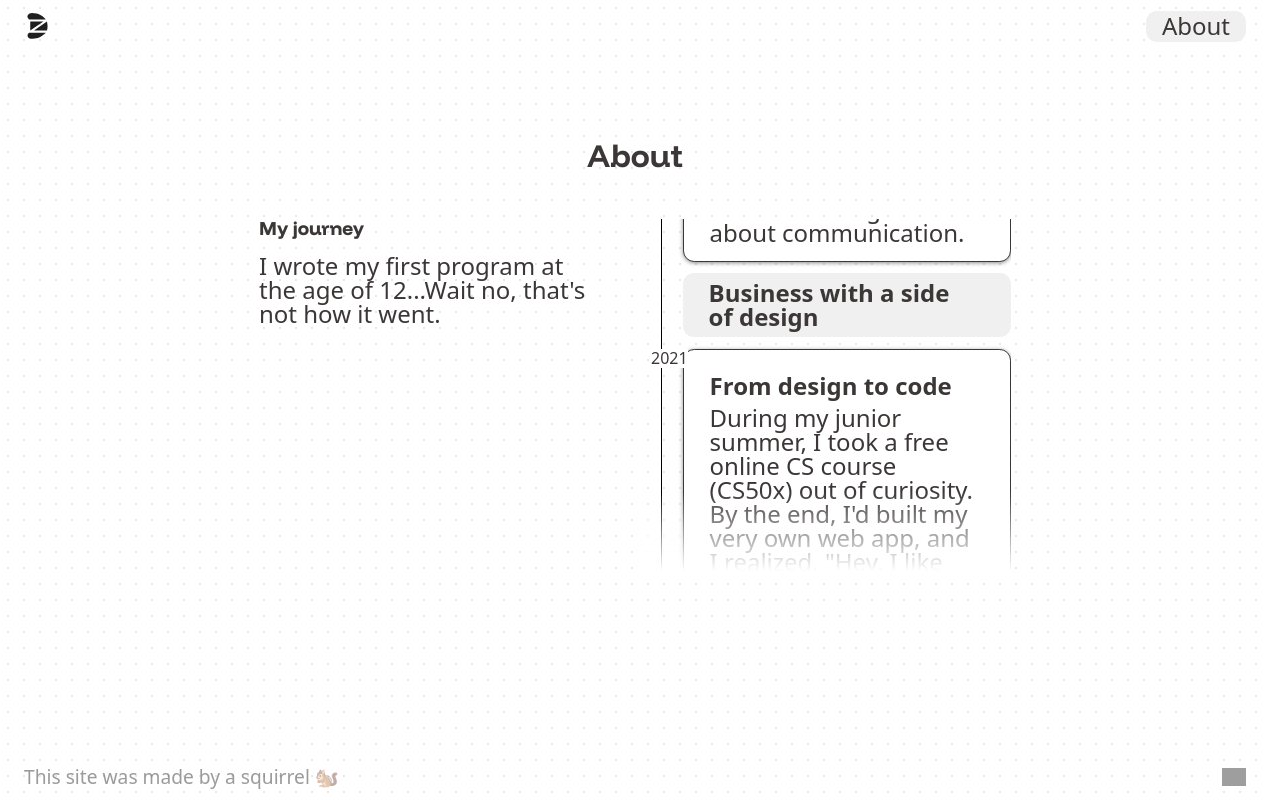
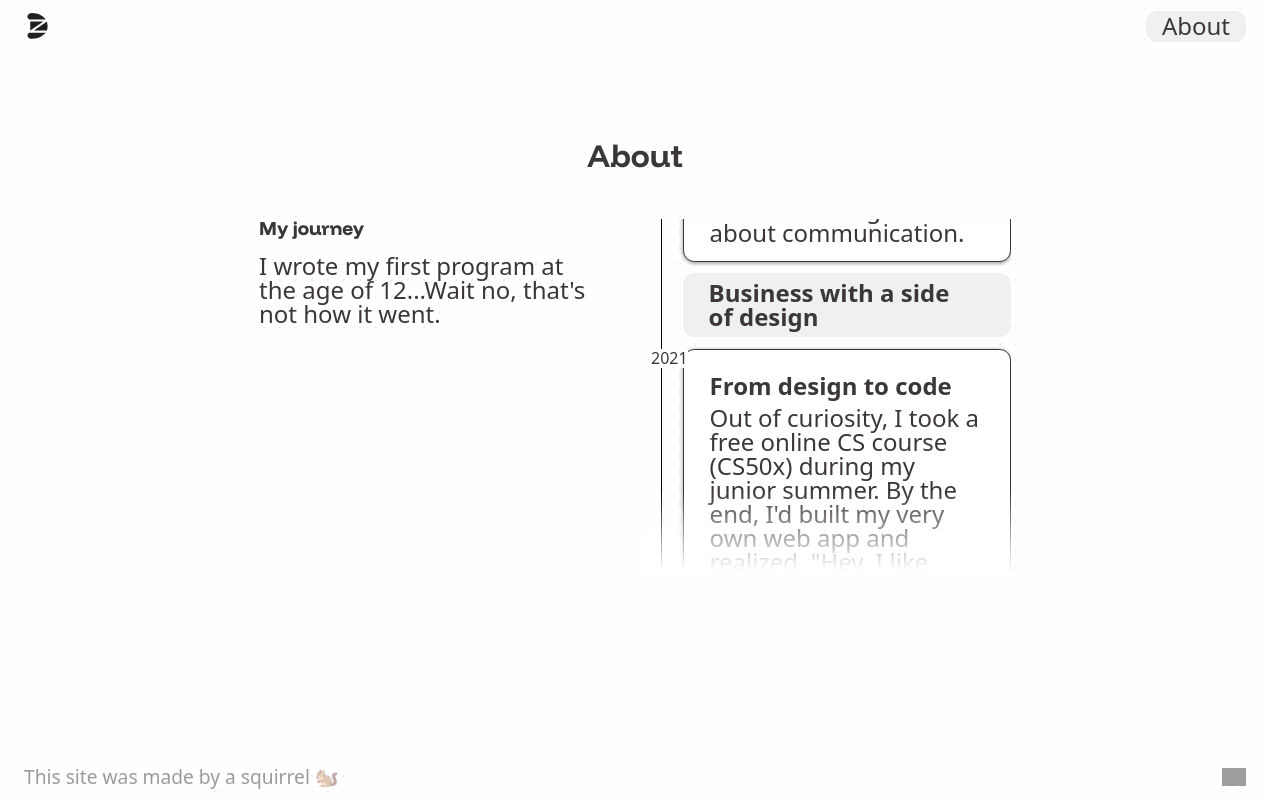
Before and after one commit to denaliazhi/portfolio-v4, a React (Vite) app: page /About in a window 1280 px wide. Both pictures are taken after a click on the item "From design to code". Built offline with nearby package versions, Linux system fonts and the light colour scheme; grey boxes are pictures that could not be loaded; a web font is replaced by a local one.

Commit message:
docs: about tweaks

```diff
--- a/src/pages/About.jsx
+++ b/src/pages/About.jsx
@@ -80,12 +80,13 @@ export default function About() {
                 body: (
                   <>
                     <p>
-                      During my junior summer, I
-                      took a free online CS course
-                      (CS50x) out of curiosity. By
-                      the end, I'd built my very
-                      own web app, and I realized,
-                      "Hey, I like to code!"
+                      Out of curiosity, I took a
+                      free online CS course
+                      (CS50x) during my junior
+                      summer. By the end, I'd
+                      built my very own web app
+                      and realized, "Hey, I like
+                      to code!"
                     </p>{" "}
                     <p>
                       I decided to minor in CS
@@ -107,10 +108,11 @@ export default function About() {
                       During my senior summer, I
                       interned as a data analyst
                       at a financial services
-                      company. I hadn't expected
-                      to take that route, but I
-                      did. Then, I took the return
-                      offer.
+                      company. I wasn't sure where
+                      the route would take me but
+                      figured I'd give it a shot.
+                      I went back for a full-time
+                      role.
                     </p>
                   </>
                 ),
@@ -120,12 +122,14 @@ export default function About() {
                   "Returning to creative roots",
                 body: (
                   <p>
-                    Over two years, I analyzed
-                    data. More importantly, I
-                    analyzed myself. I realized
-                    that despite finding "success"
-                    in my role, I'd lost a big
-                    part of myself.
+                    After two introspective years,
+                    I realized that I didn't want
+                    to continue down that route. I
+                    decided to take a leap of
+                    faith that I hadn't taken in
+                    college. I left my job to
+                    learn web development on my
+                    own.
                   </p>
                 ),
               },
```
